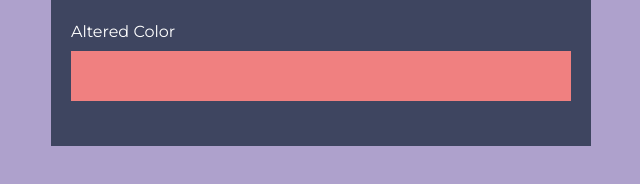
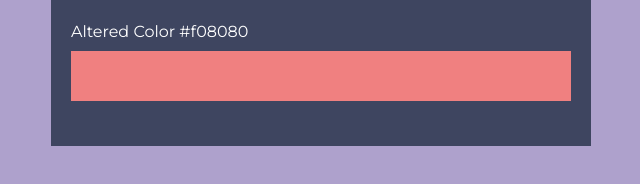
Before and after one commit to avalehner/color-tool, a plain HTML site: page index.html in a window 1280 px wide. Shown: the part 336-520 px from the top of the page, 319-959 px from the left. Drawn offline with Linux system fonts and the light colour scheme.

Commit message:
Updated hex for altered color text

```diff
--- a/index.html
+++ b/index.html
@@ -23,7 +23,7 @@
         <input type="range" min="0" max="100" value="0" class="slider" id="slider" name="slider">
         <p>Input Color</p>
         <div id="input-color" class="box"></div>
-        <p id="altered-color-text">Altered Color</p>
+        <p id="altered-color-text"></p>
         <div id="altered-color" class="box"></div>
     </div>
     <script src="index.js"></script>
--- a/index.js
+++ b/index.js
@@ -8,6 +8,9 @@ const sliderText = document.getElementById('slider-text')
 const lightenText = document.getElementById('lighten-text')
 const darkenText = document.getElementById('darken-text')
 const toggleBtn = document.getElementById('toggle-btn')
+
+const strippedHex = hexInput.value.replace('#', '')
+alteredColorText.textContent = `Altered Color #${strippedHex}`
 
 // event listeners
 hexInput.addEventListener('keyup',() => {
@@ -33,7 +36,7 @@ slider.addEventListener('input', () => {
 
   const alteredHex = alterColor(hexInput.value, percentageChange)
   alteredColor.style.backgroundColor = alteredHex
-  alteredColorText.innerText = `Altered Color ${alteredHex}`
+  alteredColorText.textContent = `Altered Color ${alteredHex}`
 })
 
 toggleBtn.addEventListener('click', () => {
```
